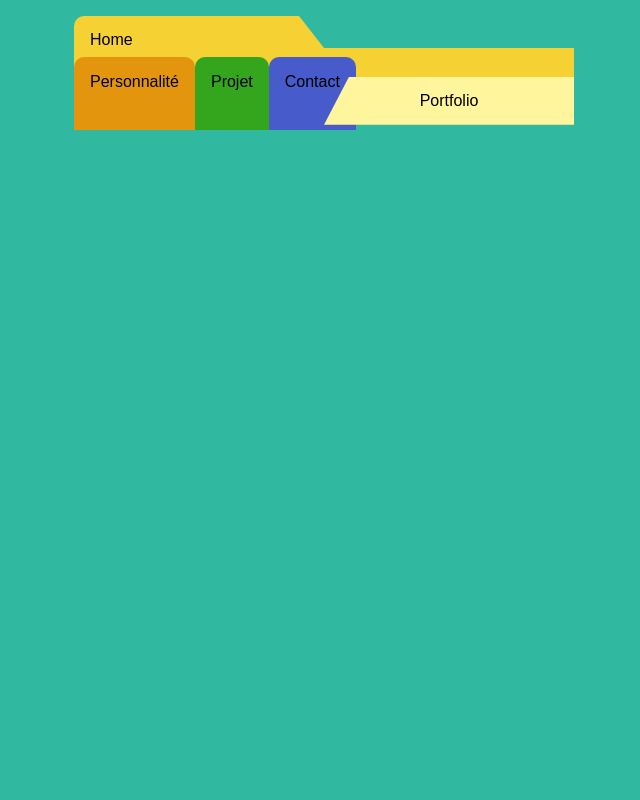
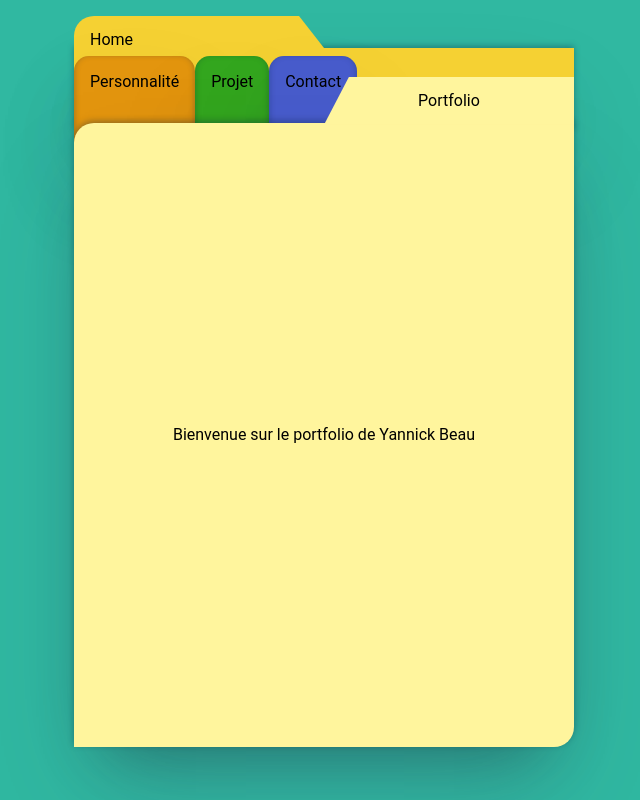
Before and after one commit to Yannick-Beau/Portfolio, a React app: page / in a window 1280 px wide. Shown: the whole page, without its empty margins (316-956 px from the left). Built offline with nearby package versions, Linux system fonts and the light colour scheme; a web font is replaced by a local one.

Commit message:
style wip

```diff
--- a/src/assets/index.html
+++ b/src/assets/index.html
@@ -4,7 +4,15 @@
         <meta charset="utf-8" />
         <meta name="viewport" content="width=device-width, initial-scale=1.0" />
         <meta http-equiv="x-ua-compatible" content="ie=edge" />
-        <title>Modele</title>
+		<!-- @import font roboto -->
+		<link rel="preconnect" href="https://fonts.googleapis.com">
+		<link rel="preconnect" href="https://fonts.gstatic.com" crossorigin>
+		<link href="https : //fonts.googleapis.com/css2? family= Roboto:ital,wght@0,100;0,300;0,400;0,500;0,700;0,900;1,100;1,300;1,400;1,500;1,700;1,900 & display=swap" rel="stylesheet ">
+		<!-- @import font Great Vibes -->
+		<link rel="preconnect" href="https://fonts.googleapis.com">
+<link rel="preconnect" href="https://fonts.gstatic.com" crossorigin>
+<link href="https://fonts.googleapis.com/css2?family=Great+Vibes&display=swap" rel="stylesheet">
+        <title>Portfolio Yannick Beau</title>
     </head>
     <body>
         <div id="root"></div>
--- a/src/components/Header/Nav/nav.scss
+++ b/src/components/Header/Nav/nav.scss
@@ -1,6 +1,7 @@
 .nav {
   background-color: #f5d133;
-  height: 3.8rem;
+  height: 5.2rem;
+  box-shadow: rgba(50, 50, 93, 0.25) 0px 50px 100px -20px, rgba(0, 0, 0, 0.3) 0px 30px 60px -30px, rgba(10, 37, 64, 0.35) 0px -2px 6px 0px;
   .nav-items {
     z-index: 2;
     position: absolute;
@@ -16,8 +17,9 @@
       background-color: #475BCB;
     }
     .nav-item {
-      padding: 1rem 1rem 2.5rem;
-      border-radius: 10px 10px 0 0;
+      padding: 1rem 1rem 3.5rem;
+      border-radius: 15px 15px 0 0;
+      box-shadow: rgba(50, 50, 93, 0.25) 0px 50px 100px -20px, rgba(0, 0, 0, 0.3) 0px 30px 60px -30px, rgba(10, 37, 64, 0.35) 0px -2px 6px 0px inset;
     }
   }
 }
--- a/src/components/Header/header.scss
+++ b/src/components/Header/header.scss
@@ -1,17 +1,18 @@
 header {
   position: relative;
+
   .header-start {
     z-index: 1;
     clip-path: polygon(0 0, 90% 0, 100% 100%, 0% 100%);
     width: 50%;
     background-color: #f5d133;
-    border-radius: 10px 0 0 0;
+    border-radius: 20px 0 0 0;
     text-align: left;
     padding: 1rem 1rem 0;
   }
   .header-end {
     position: absolute;
-    z-index: 3;
+    z-index: 4;
     top: 3.8rem;
     clip-path: polygon(10% 0, 100% 0, 100% 100%, 0% 100%);
     width: 50%;
--- a/src/components/Main/Home/home.scss
+++ b/src/components/Main/Home/home.scss
@@ -0,0 +1,15 @@
+.home {
+  z-index: 3;
+  display: flex;
+  align-items: center;
+  justify-content: center;
+  position: absolute;
+  top: 7.7rem;
+  width: 500px;
+  height: 78vh;
+  background-color: #fff59d;
+  border-radius: 20px 0 20px 0;
+  //box-shadow: rgba(0, 0, 0, 0.4) 0px 2px 4px, rgba(0, 0, 0, 0.3) 0px 7px 13px -3px, rgba(0, 0, 0, 0.2) 0px -3px 0px inset;
+  box-shadow: rgba(50, 50, 93, 0.25) 0px 50px 100px -20px, rgba(0, 0, 0, 0.3) 0px 30px 60px -30px, rgba(10, 37, 64, 0.35) 0px -2px 6px 0px;
+  //box-shadow: rgba(255, 255, 255, 0.1) 0px 1px 1px 0px inset, rgba(50, 50, 93, 0.25) 0px 50px 100px -20px, rgba(0, 0, 0, 0.3) 0px 30px 60px -30px inset;
+}
--- a/src/components/Main/Home/index.js
+++ b/src/components/Main/Home/index.js
@@ -0,0 +1,15 @@
+// == Import npm
+import React from 'react';
+
+// == Import
+import './home.scss';
+
+// == Composant
+const Home = () => (
+  <main className="home">
+    <h1>Bienvenue sur le portfolio de Yannick Beau</h1>
+  </main>
+);
+
+// == Export
+export default Home;
--- a/src/components/Portfolio/index.js
+++ b/src/components/Portfolio/index.js
@@ -3,12 +3,14 @@ import React from 'react';
 
 // == Import
 import Header from '../Header';
+import Home from '../Main/Home';
 import './styles.scss';
 
 // == Composant
 const Portfolio = () => (
   <div className="app">
     <Header />
+    <Home />
   </div>
 );
 
--- a/src/styles/index.scss
+++ b/src/styles/index.scss
@@ -4,6 +4,8 @@
 body {
   font-family: sans-serif;
   background-color: #30b8a1;
+  //font-family: 'Great Vibes', cursive;
+  font-family: 'Roboto', sans-serif;
 }
 
 /*
```
